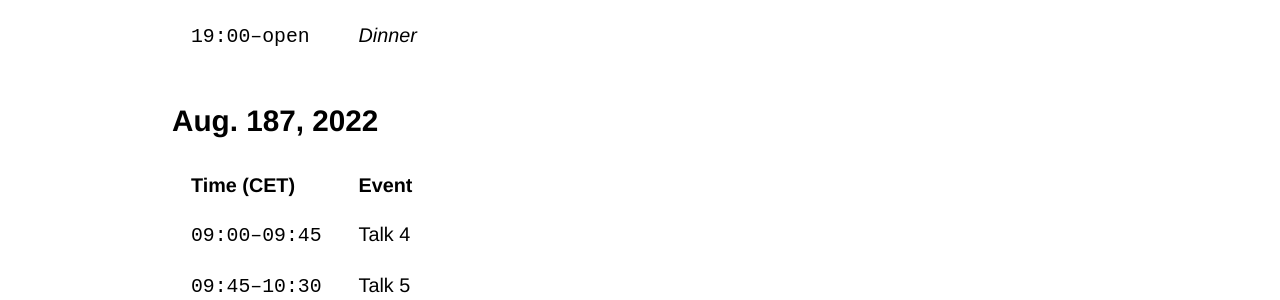
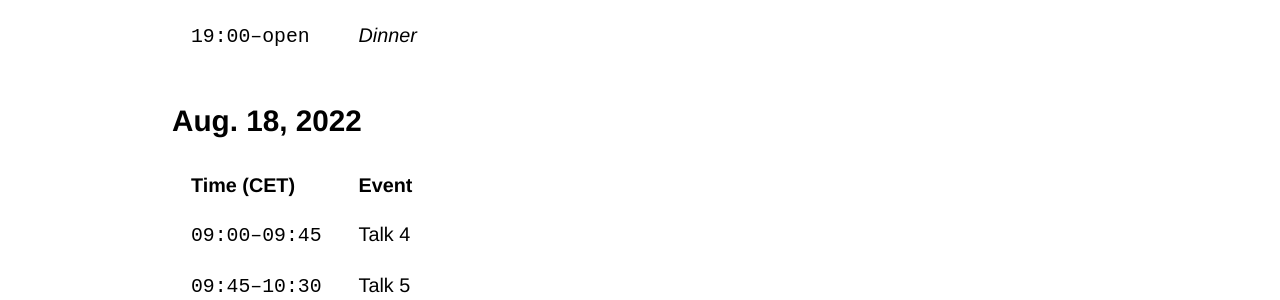
Before and after one commit to biannual-austrian-tda/biannual-austrian-tda-22.github.io, a Jekyll site: the page built from schedule.md, in a window 1280 px wide. Shown: the part 934-1234 px from the top of the page. Built offline with Jekyll 4.4.1, drawn with Linux system fonts in a browser that asks for light colours; some web fonts are replaced; our own code applies the rules of GitHub Pages for plain Markdown files.

Commit message:
Update schedule.md

```diff
--- a/schedule.md
+++ b/schedule.md
@@ -19,7 +19,7 @@ in Central European Time (CET) in a 24h format. Each talk should be around
 | <span style="font-family: monospace;">19:00--open</span>  | *Dinner*          |
 
 
-## Aug. 187, 2022
+## Aug. 18, 2022
 
 | **Time (CET)**                                            | **Event**        |
 | <span style="font-family: monospace;">09:00--09:45</span> | Talk 4           |
```
